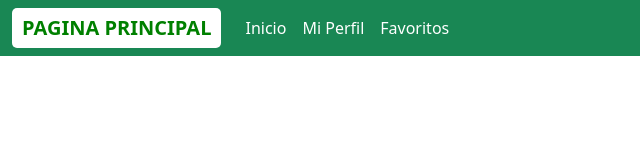
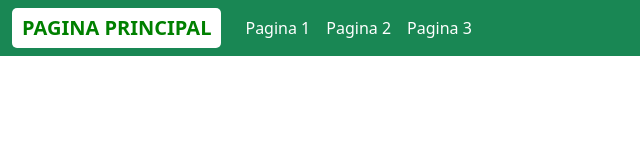
Before and after one commit to nestorgarciac/Laboratorio6, a plain HTML site: page index.html in a window 1280 px wide. Shown: the full height of the page, 0-640 px from the left. Drawn offline with nearby package versions, Linux system fonts and the light colour scheme.

Commit message:
Modificacion de enlaces en header

```diff
--- a/index.html
+++ b/index.html
@@ -18,9 +18,9 @@
                 </button>
                 <div class="collapse navbar-collapse" id="navbarNav">
                     <ul class="navbar-nav">
-                        <li class="nav-item"><a class="nav-link text-white" href="index.html">Inicio</a></li>
-                        <li class="nav-item"><a class="nav-link text-white" href="miPerfil.html">Mi Perfil</a></li>
-                        <li class="nav-item"><a class="nav-link text-white" href="favoritos.html">Favoritos</a></li>
+                        <li class="nav-item"><a class="nav-link text-white" href="pagina1.html">Pagina 1</a></li>
+                        <li class="nav-item"><a class="nav-link text-white" href="pagina2.html">Pagina 2</a></li>
+                        <li class="nav-item"><a class="nav-link text-white" href="pagina3.html">Pagina 3</a></li>
                     </ul>
                 </div>
             </div>
```
